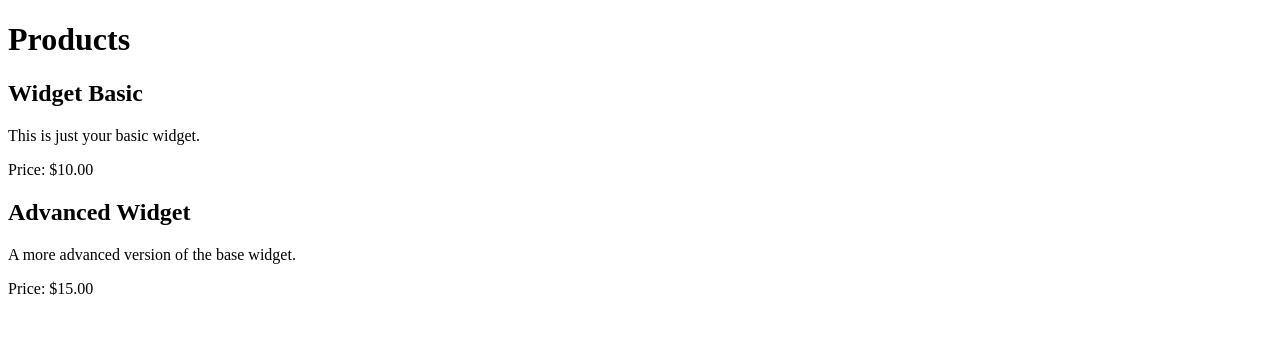
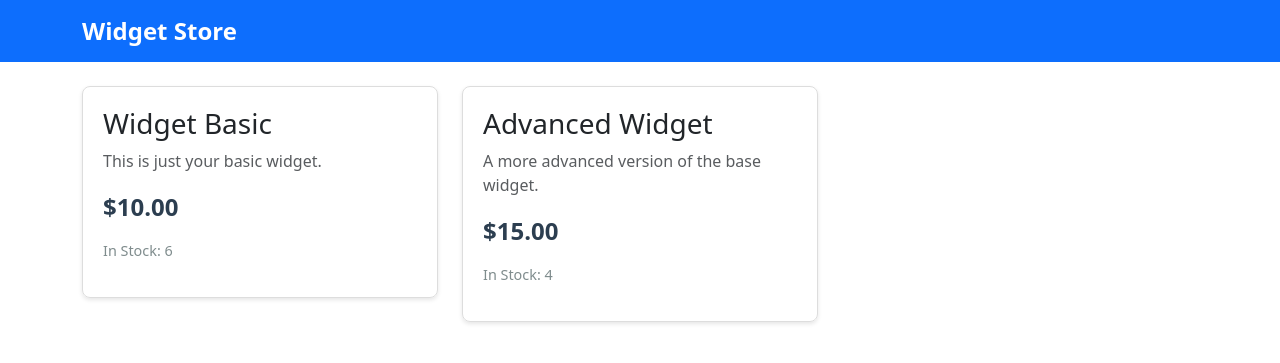
Before and after one commit to jameydavis/paypal-test-django, a Django app: page / in a window 1280 px wide. Shown: the top 363 px of the page. Run offline with Django 3.2, Linux system fonts and the light colour scheme; data comes from the database, SQL or seed files in the repository; some libraries are stand-ins or nearby versions.

Commit message:
stylized the Product page

```diff
--- a/store/templates/store/product_list.html
+++ b/store/templates/store/product_list.html
@@ -2,16 +2,59 @@
 <!DOCTYPE html>
 <html>
   <head>
-    <title>Store</title>
+    <title>Widget Store</title>
+    <!-- Bootstrap CSS -->
+    <link
+      href="https://cdn.jsdelivr.net/npm/bootstrap@5.3.2/dist/css/bootstrap.min.css"
+      rel="stylesheet"
+    />
     <script src="https://www.paypal.com/sdk/js?client-id={{ paypal_client_id }}&currency=USD"></script>
+    <style>
+      .product-card {
+        border: 1px solid #ddd;
+        border-radius: 8px;
+        padding: 20px;
+        margin-bottom: 20px;
+        box-shadow: 0 2px 4px rgba(0, 0, 0, 0.1);
+        transition: transform 0.2s;
+      }
+      .product-card:hover {
+        transform: translateY(-5px);
+      }
+      .product-price {
+        color: #2c3e50;
+        font-size: 1.5em;
+        font-weight: bold;
+        margin: 15px 0;
+      }
+      .stock-info {
+        color: #7f8c8d;
+        font-size: 0.9em;
+      }
+      .navbar-brand {
+        font-size: 1.5em;
+        font-weight: bold;
+      }
+    </style>
   </head>
   <body>
-    <h1>Products</h1>
+    <!-- Navigation -->
+    <nav class="navbar navbar-expand-lg navbar-dark bg-primary mb-4">
+      <div class="container">
+        <a class="navbar-brand" href="/">Widget Store</a>
+      </div>
+    </nav>
+
+    <!-- Main Content -->
+    <div class="container">
+      <div class="row">
         {% for product in products %}
-    <div class="product">
-      <h2>{{ product.name }}</h2>
-      <p>{{ product.description }}</p>
-      <p>Price: ${{ product.price }}</p>
+        <div class="col-md-6 col-lg-4">
+          <div class="product-card">
+            <h3>{{ product.name }}</h3>
+            <p class="text-muted">{{ product.description }}</p>
+            <div class="product-price">${{ product.price }}</div>
+            <p class="stock-info">In Stock: {{ product.stock }}</p>
             <div id="paypal-button-{{ product.id }}"></div>
             <script>
               paypal
@@ -30,7 +73,9 @@
                   onApprove: function (data, actions) {
                     return actions.order.capture().then(function (details) {
                       alert(
-                  "Transaction completed by " + details.payer.name.given_name
+                        "Thank you for your purchase, " +
+                          details.payer.name.given_name +
+                          "!"
                       );
                     });
                   },
@@ -38,6 +83,12 @@
                 .render("#paypal-button-{{ product.id }}");
             </script>
           </div>
+        </div>
         {% endfor %}
+      </div>
+    </div>
+
+    <!-- Bootstrap JS and Popper.js -->
+    <script src="https://cdn.jsdelivr.net/npm/bootstrap@5.3.2/dist/js/bootstrap.bundle.min.js"></script>
   </body>
 </html>
```
Lines whose indentation alone changed are shown as unchanged.
